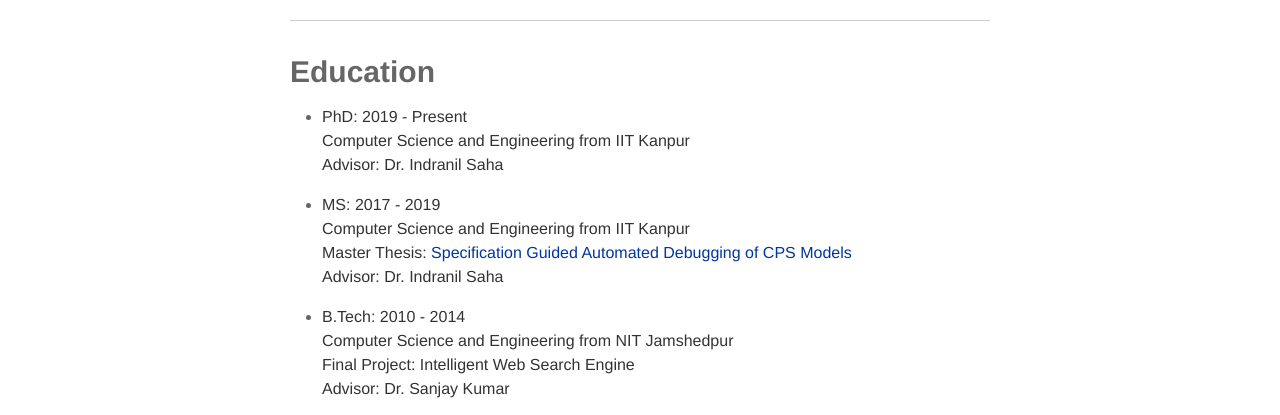
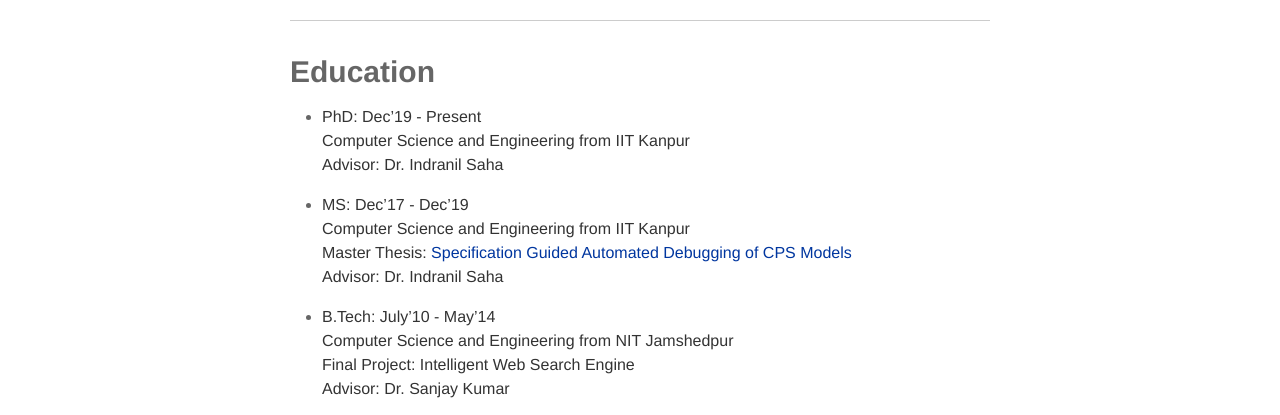
Before and after one commit to ciniks117/ciniks117.github.io, a Jekyll site: the page built from _pages/about.md, in a window 1280 px wide and 900 px high, scrolled down 1058 px. Shown: the part 152-567 px from the top of the window. Built offline with Jekyll 4.4.1, drawn with Linux system fonts in a browser that asks for light colours; nearby versions of some CDN libraries; library files that are not in the unit come from our copies.

Commit message:
update aboutme

```diff
--- a/_pages/about.md
+++ b/_pages/about.md
@@ -44,16 +44,16 @@
 
 ### __Education__
 
-* PhD: 2019 - Present \\
+* PhD: Dec'19 - Present \\
   Computer Science and Engineering from IIT Kanpur\\
   Advisor: Dr. Indranil Saha
 
-* MS: 2017 - 2019 \\
+* MS: Dec'17 - Dec'19 \\
   Computer Science and Engineering from IIT Kanpur\\
   Master Thesis: <a class="page-link" href="{{ '/assets/pdf/MSThesis.pdf' | prepend: site.baseurl | prepend: site.url }}">Specification Guided Automated Debugging of CPS Models</a>\\
   Advisor: Dr. Indranil Saha
 
-* B.Tech: 2010 - 2014 \\
+* B.Tech: July'10 - May'14 \\
   Computer Science and Engineering from NIT Jamshedpur\\
   Final Project: Intelligent Web Search Engine\\
   Advisor: Dr. Sanjay Kumar
```
Also changed, not shown: other parts of _pages/about.md (+1 -1 lines), assets/img/me..jpeg (added).
